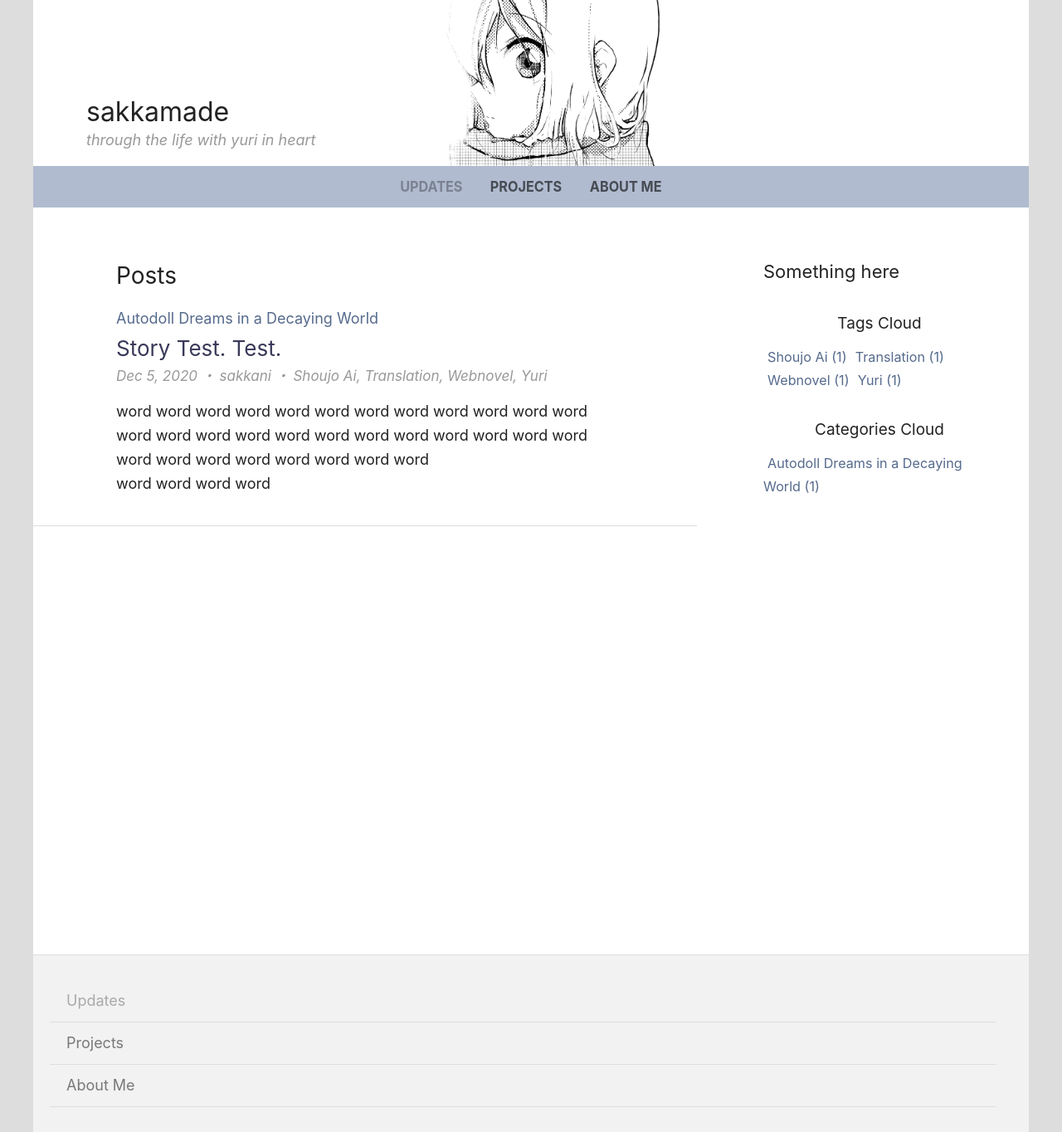
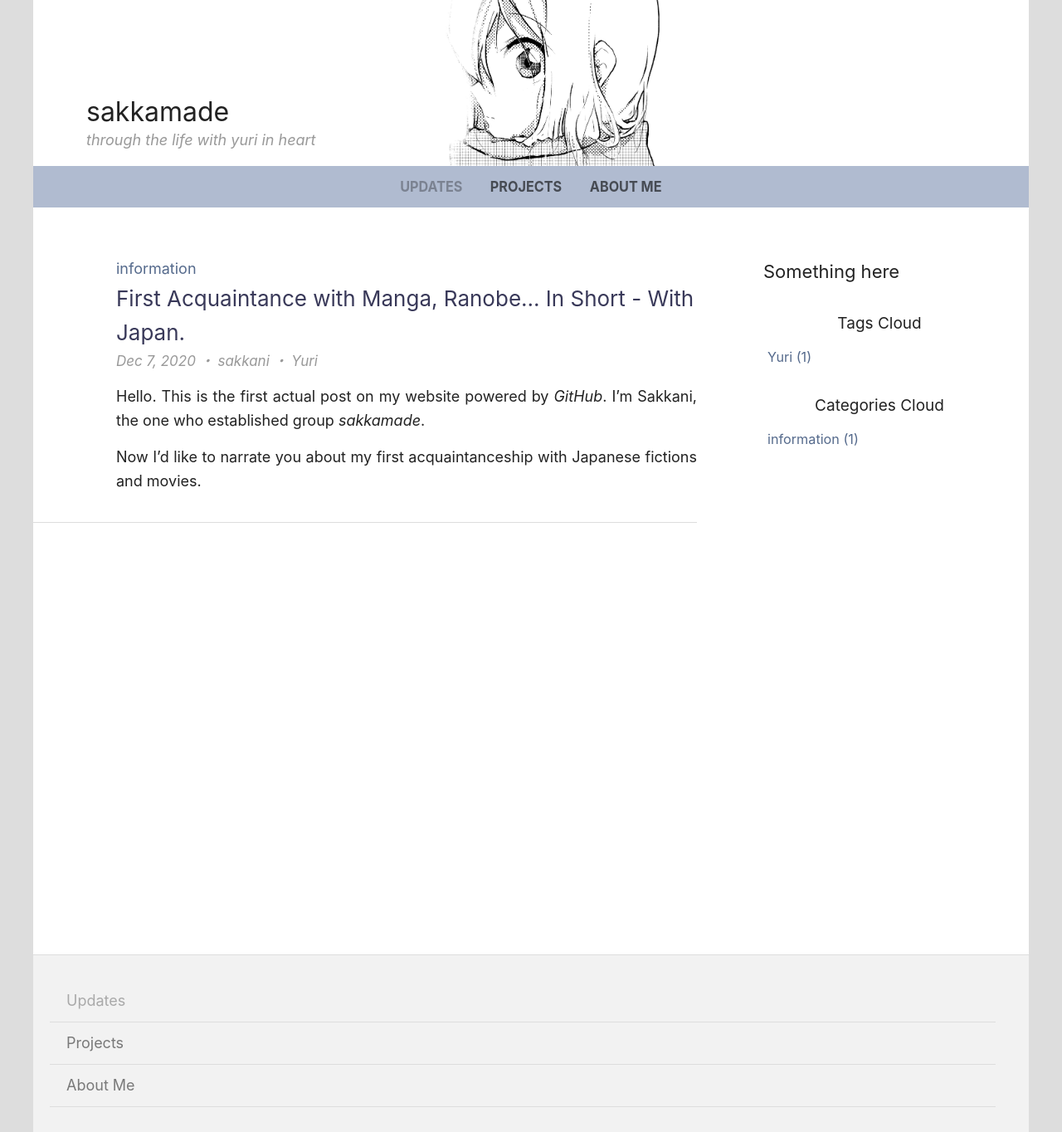
Before and after one commit to roshiajin-kunai/sakkamade.github.io, a Jekyll site: the page built from index.html, in a window 1280 px wide. Shown: the whole page at 83% size. Built offline with Jekyll 4.4.1, drawn with Linux system fonts in a browser that asks for light colours; the list of posts is cut into pages by our own code.

Commit message:
towards yuri 0.2 (first post)

```diff
--- a/_posts/2020-12-05-autodoll 12.md
+++ /dev/null
@@ -1,49 +0,0 @@
----
-layout: post
-title:  "Story Test. Test."
-date:   2020-12-05
-categories:
- - Autodoll Dreams in a Decaying World
-permalink: /:year/:month/:day/:slug/
-author: sakkani
-tags:
- - webnovel
- - yuri
- - shoujo ai
- - translation
----
-
-word word word word word word word word word word word word
-word word word word word word word word word word word word
-word word word word word word word word
-word word word word
-<!--e-->
-word word word word
-word word word word
-word word word word word word word word word word word word word word word word word word word word word word word word word word word word word word word word word word word word word word word word
-
-word word word word
-<p markdown="1">word word word word word word word word word word word word[^4]</p>
-[^4]: word;
-
-word word word word word word word word word word word word word word word word word word word word word word word word
-
-s
-
-word word word word word word word word word word word word word word word word
-word word word word
-word word word word word word word word
-word word word word
-
-word word word word word word word word word word word word [^10]
-
-[^10]: word word word word ;
-
-word word word word word word word word word word word word
-word word word word word word word word
-
-<div style="height: 90px;"> </div>
-
-word word word word word word
-
-word word word word word word
--- /dev/null
+++ b/_posts/2020-12-07-first post.md
@@ -0,0 +1,42 @@
+---
+layout: post
+title:  "First Acquaintance with Manga, Ranobe... In Short - With Japan."
+date:   2020-12-07
+categories:
+ - information
+permalink: /:year/:month/:day/:slug/
+author: sakkani
+tags:
+ - yuri
+---
+
+Hello. This is the first actual post on my  website powered by *GitHub*. I'm Sakkani, the one who established group *sakkamade*.
+
+Now I'd like to narrate you about my first acquaintanceship with Japanese fictions and movies.
+
+<!--e-->
+
+With *manga* I became familiar not a long ago. That was, if I recall correctly, in August of 2019. And the name of it - "Citrus." Finding it after casual encounter with some fan-art, firstly I watched an *anime*. At that time, my novice self didn't possessed a knowledge that all *anime* are based on *manga*. I presume that was a second *anime* I've ever seen in my entire life. Late bloomer, huh. Rather, I was never a favour of movies and the likes.
+That's remains as the one of my favourite *anime* and *manga* up until now.
+As not so long ago, at the very top came an *anime* "Liz to Aoi Tori."
+And *manga*... Hmm, I wonder, there were plenty of nice pieces.
+
+The first novel I've read was "I Favor the Villainess."
+
+<details><summary>Spoiler</summary>
+Best part I consider the story about Rei's past.
+</details><br>
+
+Found it in March of 2020 via fan-artwork in the translator's credits of some *manga*. Read it up to August of the same year (mainly in August, in couple of days.) <del>Gosh, what's wrong with this August.</del> And ever since then I've started to read much more novels and less *manga*.
+It's so hard to find an interesting one, gosh...
+Favourite novel  is "Adachi to Shimamura." No doubt.
+
+---
+
+Now, a little about the website.
+The work on it almost completed, in sense - I already can post it here and you can read. However, I guess, there's a lot of work ahead.
+I don't think here will be "likes" and comments, so, if you really want to talk, I can think up, and do something about it.
+This website will be implied an RSS feed. Although I have no idea how does it work, there shouldn't be any problems with notification of new posts.
+
+
+That's it for now. Best regards.
--- a/_sass/minima/_base.scss
+++ b/_sass/minima/_base.scss
@@ -198,11 +198,11 @@ pre {
 }
 
 
-
 /**
  * Links
  */
 a {
+  transition: .2s;
   color: $link-blue;
   text-decoration: underline;
 
@@ -211,7 +211,6 @@ a {
   text-decoration: none;
   }
 }
-
 
 
 * {
@@ -238,14 +237,15 @@ a {
     #page-inner {
        width: 98% !important;
     }
+	#page-inner p { font-size: 17px !important; }
     .side {
-	   padding: 20px 5% !important;
+	   padding: 0 5% 20px 5% !important;
 	}
 	.main {
-	   padding: 20px 5% 20px 0 !important; /* 40px = 5% everywhere */
+	   padding: 0 5% 20px 0 !important; /* 40px = 5% everywhere */
 	}
 	.only-main {
-	   margin: 20px 5% !important;
+	   margin: 0 5% 20px 5% !important;
 	}
    .post-list li {
        padding-left: 5% !important;
--- a/_sass/minima/_layout.scss
+++ b/_sass/minima/_layout.scss
@@ -1,25 +1,24 @@
 /* header */
-
 
 #site-header-inner {
   height: 200px;
   margin: 0;
   text-align: center;
 }
+#site-title-back {
+  max-height: 200px;
+  overflow: hidden !important;
+  width: auto;
+  margin: 0;
+}
 
-#site-title-back {
-  max-height:200px;
-  overflow: hidden !important;
-  width:auto;
-  margin:0;
-}
+/* site title */
 
 #site-title h1::selection, #site-under-title::selection {
   text-shadow: 0px 0 0px black;
   background: $lighter-blue;
   color: $almost-black;
 }
-
 #site-title, #site-under-title {
   text-align: left;
   text-shadow: -1px 0 2px white, 0 -1px 2px white, 1px 0 2px white, 0 1px 2px white, 0 0 5px white, 0 0 5px white, 0 0 15px white, 0 0 15px white, 0 0 15px white,0 0 15px white,0 0 15px white,0 0 15px white,0 0 15px white,0 0 15px white,0 0 15px white,0 0 15px white,0 0 15px white,0 0 15px white,0 0 15px white,0 0 15px white,0 0 15px white,0 0 15px white,0 0 15px white,0 0 15px white,0 0 15px white,0 0 15px white,0 0 15px white,0 0 15px white,0 0 15px white,0 0 15px white,0 0 15px white,0 0 15px white,0 0 15px white;
@@ -27,19 +26,20 @@
   z-index: 99;
   white-space: nowrap;
 }
-
 #site-title {
   text-decoration: none;
   margin-left: 5%;
   margin-top: 109px;
 }
-
 #site-under-title {
   margin-left: 5%;
   margin-top: 155px;
   color: $base-gray;
   font-style: italic;
 }
+
+/* top */
+
 .inner-top-menu {
     line-height: 50px;
     background-color: $light-blue; /* hsl(219, 25%, 75%); #b0bbd0; */
@@ -65,6 +65,10 @@
 .active-menu {
 	cursor: default !important;
 }
+
+/* bottom */
+
+
 .inner-bottom-menu {
   border-top: 1px solid $background-gray;
   background-color: $light-gray;
@@ -76,12 +80,10 @@
 }
 .inner-bottom-menu a {
   text-transform: capitalize;
-    transition: .4s;
   color: hsla(0,0%,0%,0.5);
   padding: 0 20px;
   margin: 0;
   margin-right: 20px;
-    transition: .1s;
   text-decoration: none !important;
   display: block;
   border-bottom: 1px solid $background-gray;
@@ -112,7 +114,7 @@
 }
 
 
-/* page */
+/* main */
 
 
 .inner-wrap-column {
@@ -128,8 +130,6 @@
   flex: 30%;
   padding: 20px 40px;
 }
-
-
 .only-main {
   flex: 100%;
   margin: 20px 100px;
@@ -157,8 +157,6 @@
 }
 .pagination .page-active {
   display: none;
-  color: $base-gray;
-  cursor: default;
 }
 .pagination .page-number-active {
   color: $base-gray;
@@ -177,7 +175,6 @@
   margin: 30px 0;
   cursor: default;
   text-transform: capitalize;
-
 }
 .side-head {
   text-align: center;
@@ -235,7 +232,7 @@
 }
 
 .post-meta {
-  text-align: left;
+  text-align: left !important;
   text-transform: capitalize;
   font-size: 17px !important;
   font-style: italic;
@@ -244,7 +241,6 @@
 }
 
 .post-meta a {
-  transition: .2s;
   font-size: 17px !important;
   font-style: italic;
   color: $base-gray;
@@ -278,5 +274,4 @@
   border-top: 1px solid $background-gray;
   margin: 2em 0;
   padding: 2em 0;
-
 }
--- a/index.html
+++ b/index.html
@@ -3,7 +3,7 @@
 layout: home
 ---
   <section class="entry">
-    <h2 class="post-list-heading">{{ page.list_title | default: "Posts" }}</h2>
+    <!-- <h2 class="post-list-heading">{{ page.list_title | default: "Posts" }}</h2> -->
     <ul class="post-list">
       {%- for post in paginator.posts -%}
       <li>
--- a/pages/about.markdown
+++ b/pages/about.markdown
@@ -3,23 +3,5 @@ layout: page
 title: About
 permalink: /about/
 ---
-<h3> Website </h3>
 
-I begin translating inspired by reading a translations of Japanese webnovels.
-Especially after reading the "[_Autodoll wa Kuchita Sekai de Yume wo Miru_](https://horobinomichi.wordpress.com/autodoll-wa-kuchita-sekai-de-yume-wo-miru/)". The novel seemed to be so good, I no matter what wished to write a comment with expression of my gratitude to translator.
-Therefore, I created a profile on the *WordPress*, and, simultaneously, created a website either. Just for the sake of "why not?"
-
-One month has passed...
-Honestly, all I wanted was to find the cover art to make a neat document with copy of that unfinished translation. (I've already experienced a situations when great blogs with translations were deleted, right before my eyes.) However, what I found instead was a website with originally published *webnovel* within. To tell you the truth, that inspired me greatly. Since I like writing and editing, after [two test-runs](https://sakkamade.wordpress.com/2020/10/), Tayaki's *Oneshots* (fantastic manga-artist; [here](https://www.pixiv.net/en/users/2239312) their *pixiv*), I've decide to give it a try.
-
-<h3> My First Time </h3>
-
-With *manga* I became familiar not a long ago. That was, if I recall currectly, in August of 2019. And the name of it - "Citrus." Finding it after casual encounter with some fan-art, firstly I watched an *anime*. At that time, my novice self didn't possessed a knowledge that all *anime* are based on *manga*. I presume that was a second *anime* I've ever seen in my entire life. Late bloomer, huh. Rather, I was never a favour of movies and the likes.
-That's remains as the one of my favourite *anime* and *manga* up until now.
-As not so long ago, at the very top came an *anime* "Liz to Aoi Tori."
-And *manga*... Hmm, I wonder, there were plenty of nice pieces.
-
-The first novel I've read was "I Favor the Villainess." Best part I consider the story about Rei's past.
-Found it in March of 2020 via fan-artwork in the translator's credits of some *manga*. Read it up to August of the same year (mainly in August, in couple of days.) <del>Gosh, what's wrong with this August.</del> And ever since then I've started to read much more novels and less *manga*.
-It's so hard to find an interesting one, gosh...
-Favourite novel  is "Adachi to Shimamura." No doubt.
+I create this website for publishing my translations of Japanese *web-novels*. After a month at *WordPress* I decided to move on *github*.
```
Also changed, not shown: _layouts/post.html (+35 -1 lines). Lines whose indentation alone changed are shown as unchanged.
